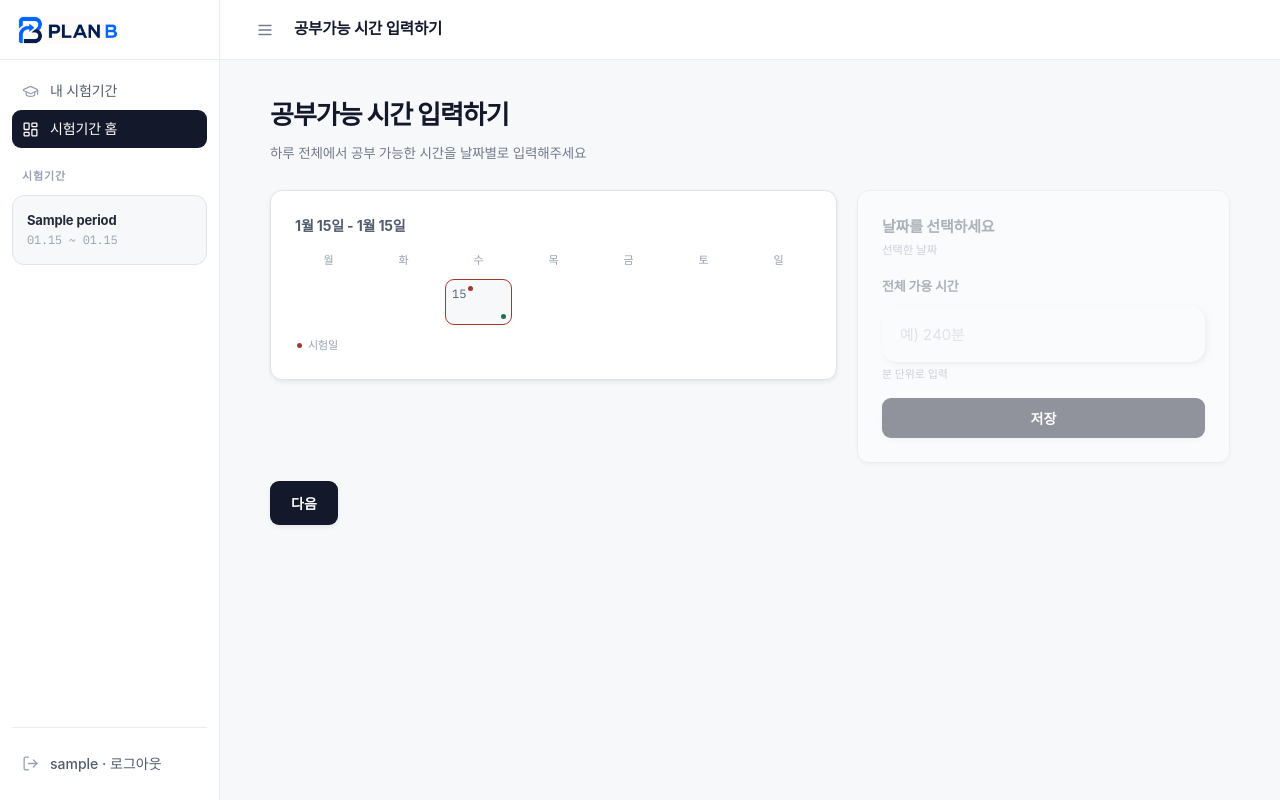
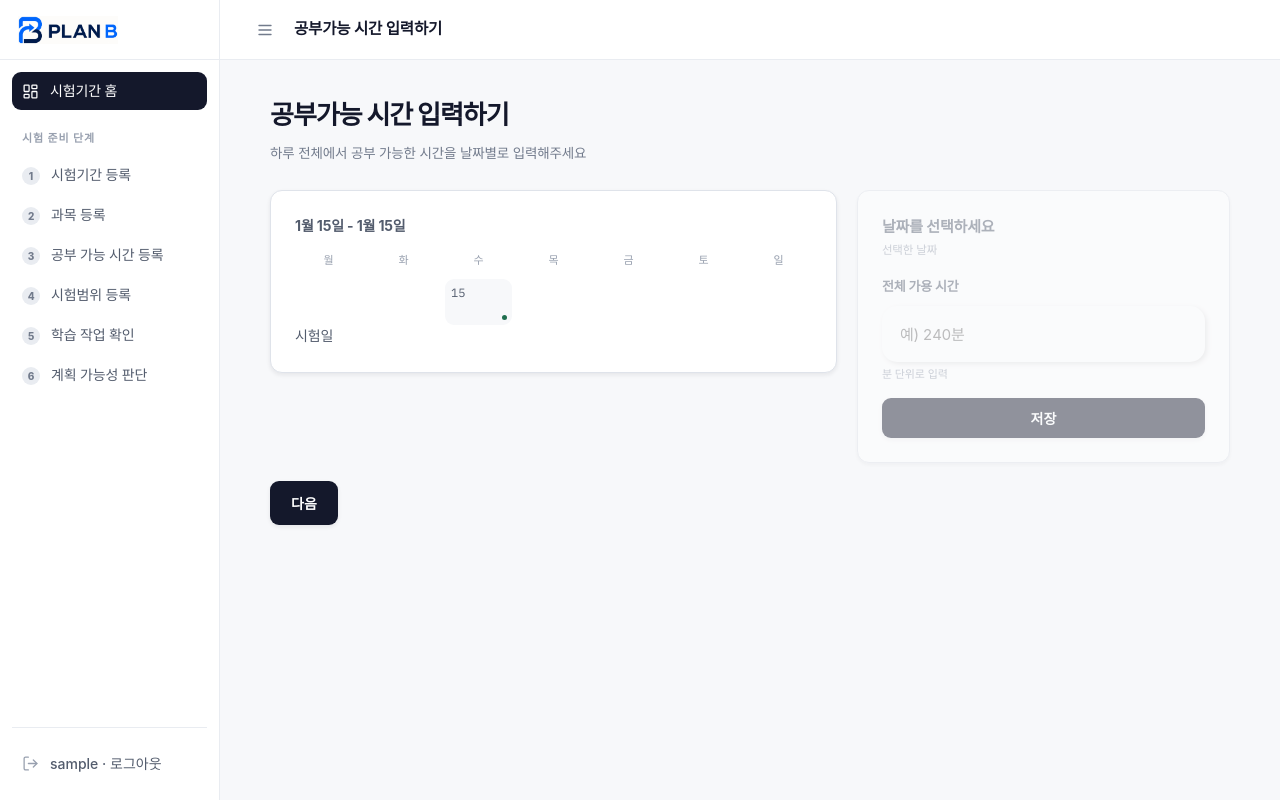
Before and after one commit to pirogramming/PLAN-B, a Django app: page /exams/periods/1/available-time/ in a window 1280 px wide. Run offline with Django 5.2, Linux system fonts and the light colour scheme; a user stored in the database is signed in; tables that the repository leaves empty hold one stand-in row (values such as "Sample post"); some web fonts are replaced.

Commit message:
feat: 사이드바를 시험기간 홈 + 시험 준비 1~6단계 구조로 재구성

```diff
--- a/exams/templates/exams/_sidebar.html
+++ b/exams/templates/exams/_sidebar.html
@@ -1,5 +1,6 @@
 {% load static %}
-{# 사용법: {% include "exams/_sidebar.html" with nav="periods" %} #}
+{% load exam_extras %}
+{% get_wizard_context period exam as wiz %}
 
 <aside class="side">
   <button class="brand" id="toggleSide" type="button" aria-label="사이드바 접기">
@@ -7,32 +8,46 @@
   </button>
 
   <nav>
-    <a class="nav-i {% if nav == 'periods' %}on{% endif %}"
-       href="{% url 'exams:period_list' %}">
-      <svg class="ico"><use href="#i-graduation"/></svg>내 시험기간
-    </a>
-    {% if period %}
+    {% if wiz.period_id %}
     <a class="nav-i {% if nav == 'period_detail' %}on{% endif %}"
-       href="{% url 'exams:period_detail' period.id %}">
-      <svg class="ico"><use href="#i-dashboard"/></svg>시험기간 홈
-    </a>
-    {% elif exam %}
-    <a class="nav-i {% if nav == 'period_detail' %}on{% endif %}"
-       href="{% url 'exams:period_detail' exam.exam_period_id %}">
+       href="{% url 'exams:period_detail' wiz.period_id %}">
       <svg class="ico"><use href="#i-dashboard"/></svg>시험기간 홈
     </a>
     {% endif %}
   </nav>
 
-  {% if period %}
-  <div class="side-label">시험기간</div>
-  <div class="side-box">
-    <h4>{{ period.title }}</h4>
-    <p class="num">
-      {{ period.start_date|date:"m.d" }} ~ {{ period.end_date|date:"m.d" }}
-    </p>
-  </div>
-  {% endif %}
+  <div class="side-label">시험 준비 단계</div>
+  <nav class="nav-steps">
+    <a class="nav-i nav-step {% if nav == 'period_form' %}on{% endif %}"
+       href="{% if wiz.period_id %}{% url 'exams:period_update' wiz.period_id %}{% else %}{% url 'exams:period_create' %}{% endif %}">
+      <span class="step-num">1</span>시험기간 등록
+    </a>
+
+    <a class="nav-i nav-step {% if nav == 'subject_create' %}on{% endif %}{% if not wiz.period_id %} off{% endif %}"
+       href="{% if wiz.period_id %}{% url 'exams:subject_create' wiz.period_id %}{% else %}#{% endif %}">
+      <span class="step-num">2</span>과목 등록
+    </a>
+
+    <a class="nav-i nav-step {% if nav == 'available_time' %}on{% endif %}{% if not wiz.period_id %} off{% endif %}"
+       href="{% if wiz.period_id %}{% url 'exams:available_time_update' wiz.period_id %}{% else %}#{% endif %}">
+      <span class="step-num">3</span>공부 가능 시간 등록
+    </a>
+
+    <a class="nav-i nav-step {% if nav == 'material' %}on{% endif %}{% if not wiz.first_exam_id %} off{% endif %}"
+       href="{% if wiz.first_exam_id %}{% url 'exams:material_create' wiz.first_exam_id %}{% else %}#{% endif %}">
+      <span class="step-num">4</span>시험범위 등록
+    </a>
+
+    <a class="nav-i nav-step {% if nav == 'task_review' %}on{% endif %}{% if not wiz.first_exam_id %} off{% endif %}"
+       href="{% if wiz.first_exam_id %}{% url 'exams:task_review' wiz.first_exam_id %}{% else %}#{% endif %}">
+      <span class="step-num">5</span>학습 작업 확인
+    </a>
+
+    <a class="nav-i nav-step {% if nav == 'feasibility' %}on{% endif %}{% if not wiz.period_id %} off{% endif %}"
+       href="{% if wiz.period_id %}{% url 'planner:feasibility' wiz.period_id %}{% else %}#{% endif %}">
+      <span class="step-num">6</span>계획 가능성 판단
+    </a>
+  </nav>
 
   <div class="side-foot">
     <form method="post" action="{% url 'accounts:logout' %}" style="margin:0;">
--- a/exams/templatetags/exam_extras.py
+++ b/exams/templatetags/exam_extras.py
@@ -22,6 +22,32 @@ register = template.Library()
 def get_period_exams(period_id):
     """해당 시험기간에 등록된 과목 목록 (시험일 순)."""
     return Exam.objects.filter(exam_period_id=period_id).order_by('exam_date')
+
+
+@register.simple_tag
+def get_wizard_context(period=None, exam=None):
+    """
+    사이드바 '시험 준비 단계(1~6단계)' 내비게이션용 컨텍스트.
+
+    각 화면이 'period'만 갖고 있거나(시험기간/과목/가용시간 화면),
+    'exam'만 갖고 있거나(시험범위/학습작업 화면) 둘 다 다르게 내려주고 있어서,
+    사이드바 하나에서 두 경우 다 링크를 만들 수 있도록 period_id / first_exam_id로
+    정리해서 내려준다. 읽기 전용 조회만 함.
+    """
+    if exam:
+        period_id = exam.exam_period_id
+        first_exam_id = exam.id
+    elif period:
+        period_id = period.id
+        first_exam = Exam.objects.filter(
+            exam_period_id=period_id
+        ).order_by('exam_date').first()
+        first_exam_id = first_exam.id if first_exam else None
+    else:
+        period_id = None
+        first_exam_id = None
+
+    return {'period_id': period_id, 'first_exam_id': first_exam_id}
 
 
 @register.simple_tag
--- a/static/css/components.css
+++ b/static/css/components.css
@@ -66,6 +66,15 @@
 .priority-dot.priority-high{ background:var(--brand4); color:var(--neutral1); }
 .priority-dot.priority-medium{ background:var(--brand3); color:var(--neutral10); }
 .priority-dot.priority-low{ background:var(--brand2); color:var(--neutral9); }
+
+/* 사이드바 '시험기간 홈' 아래 1~6단계 내비게이션 (exams/_sidebar.html) */
+.nav-steps{ display:flex; flex-direction:column; gap:2px; }
+.nav-step .step-num{
+  width:18px; height:18px; border-radius:50%; flex-shrink:0;
+  display:flex; align-items:center; justify-content:center;
+  font-size:10px; font-weight:800; background:var(--neutral4); color:var(--neutral8);
+}
+.nav-step.on .step-num{ background:var(--neutral1); color:var(--neutral11); }
 
 /* 탭바 — 실제로는 페이지 이동 링크(<a>)지만 시각적으로는 탭처럼 보이게 */
 .tabbar{ display:flex; gap:6px; margin-bottom:14px; flex-wrap:wrap; }
@@ -422,11 +431,11 @@
   cursor: pointer;
   position: relative;
 }
+
 .avail-day.exam-day {
-  background: var(--neutral3);
-  color: var(--neutral6);
-  cursor: not-allowed;
+  border: 1.5px solid var(--judge3);
 }
+
 .avail-day.has-value::after {
   content: "";
   position: absolute;
@@ -467,6 +476,9 @@
 }
 .avail-save-btn {
   margin-top: 14px;
+}
+.avail-side-input::placeholder {
+  color: var(--neutral6);
 }
 .avail-next-btn {
   margin-top: 18px;
@@ -824,31 +836,3 @@
   color: var(--neutral7);
   margin-top: 4px;
 }
-
-/* 가용시간 입력 - 시험일 잠금 해제 + 표시만 남김 */
-.exam-day-marker {
-  border: 1.5px solid var(--judge3);
-}
-.exam-day-dot {
-  display: inline-block;
-  width: 5px;
-  height: 5px;
-  border-radius: 50%;
-  background: var(--judge3);
-  margin-left: 2px;
-  vertical-align: super;
-}
-.avail-legend {
-  display: flex;
-  align-items: center;
-  gap: 6px;
-  font-size: 11px;
-  color: var(--neutral7);
-  margin-top: 12px;
-}
-
-/* placeholder를 연하게 (예시 텍스트임을 명확히) */
-#side-panel-minutes::placeholder {
-  color: var(--neutral6);
-  opacity: 1;
-}
```
